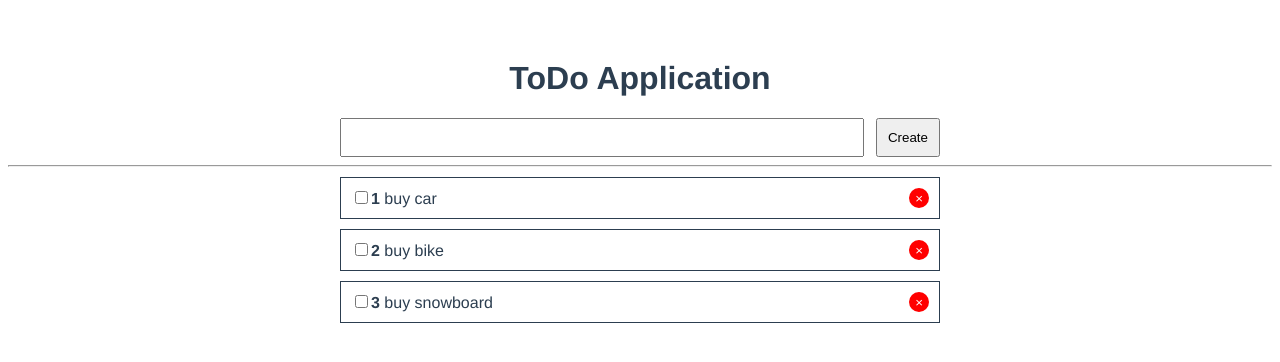
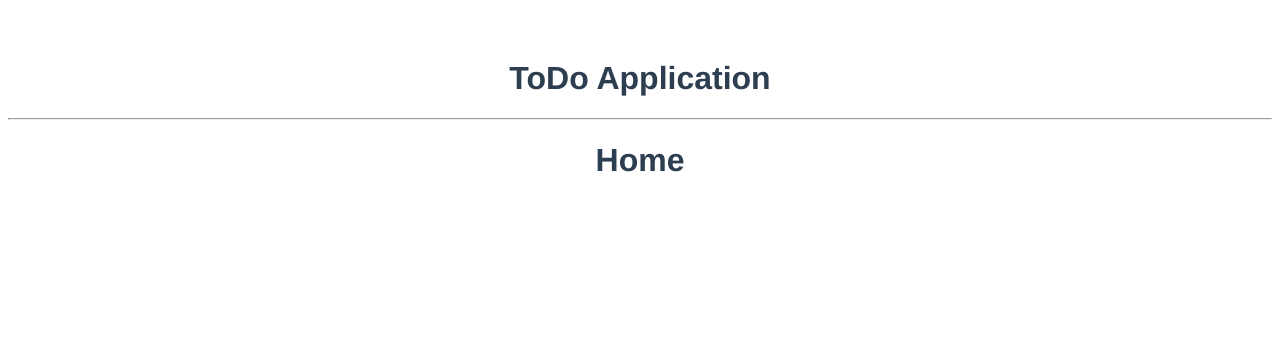
Before and after one commit to HorbynkoIvan/vue2-todo-list, a Vue app: page / in a window 1280 px wide. Shown: the top 362 px of the page. Built offline with nearby package versions, Linux system fonts and the light colour scheme.

Commit message:
added routing, rout /todos

```diff
--- a/package.json
+++ b/package.json
@@ -12,7 +12,8 @@
     "node-sass": "^4.13.0",
     "sass-loader": "^8.0.1",
     "style-loader": "^1.1.2",
-    "vue": "^2.6.10"
+    "vue": "^2.6.10",
+    "vue-router": "^3.1.3"
   },
   "devDependencies": {
     "@vue/cli-plugin-babel": "^4.1.0",
--- a/src/App.vue
+++ b/src/App.vue
@@ -1,43 +1,12 @@
 <template>
   <div id="app">
     <h1>ToDo Application</h1>
-    <AddTodo @add-todo="addTodo"/>
-    <hr/>
-    <TodoList
-      v-bind:todos="todos"
-      v-on:remove-todo="removeTodo"
-    />
+    <hr>
+    <router-view></router-view>
   </div>
 </template>
 
 <script>
-import TodoList from './components/TodoList'
-import AddTodo from './components/AddTodo'
-export default {
-  name: 'app',
-  components: {
-    TodoList, AddTodo
-  },
-  data () {
-    return {
-      todos: [
-        { id: 1, title: 'buy car', completed: false },
-        { id: 2, title: 'buy bike', completed: false },
-        { id: 3, title: 'buy snowboard', completed: false }
-      ]
-    }
-  },
-  methods: {
-    removeTodo (id) {
-      this.todos = this.todos.filter((item) => {
-        return item.id !== id
-      })
-    },
-    addTodo (newTodo) {
-      this.todos.push(newTodo)
-    }
-  }
-}
 </script>
 
 <style>
--- /dev/null
+++ b/src/Views/Home.vue
@@ -0,0 +1,5 @@
+<template>
+  <div>
+    <h1>Home</h1>
+  </div>
+</template>
--- /dev/null
+++ b/src/Views/Todos.vue
@@ -0,0 +1,52 @@
+<template>
+  <div>
+    <h2>ToDo Application</h2>
+    <AddTodo @add-todo="addTodo"/>
+    <hr/>
+    <TodoList
+      v-bind:todos="todos"
+      v-on:remove-todo="removeTodo"
+    />
+  </div>
+</template>
+
+<script>
+import TodoList from '../components/TodoList'
+import AddTodo from '../components/AddTodo'
+export default {
+  name: 'app',
+  components: {
+    TodoList, AddTodo
+  },
+  data () {
+    return {
+      todos: [
+        { id: 1, title: 'buy car', completed: false },
+        { id: 2, title: 'buy bike', completed: false },
+        { id: 3, title: 'buy snowboard', completed: false }
+      ]
+    }
+  },
+  methods: {
+    removeTodo (id) {
+      this.todos = this.todos.filter((item) => {
+        return item.id !== id
+      })
+    },
+    addTodo (newTodo) {
+      this.todos.push(newTodo)
+    }
+  }
+}
+</script>
+
+<style>
+  #app {
+    font-family: 'Avenir', Helvetica, Arial, sans-serif;
+    -webkit-font-smoothing: antialiased;
+    -moz-osx-font-smoothing: grayscale;
+    text-align: center;
+    color: #2c3e50;
+    margin-top: 60px;
+  }
+</style>
--- a/src/components/AddTodo.vue
+++ b/src/components/AddTodo.vue
@@ -28,14 +28,13 @@ export default {
 }
 </script>
 
-<style scoped>
+<style lang="scss" scoped>
   form{
     width: 100%;
     max-width: 600px;
     margin: 0 auto;
     display: flex;
     justify-content: space-between;
-  }
     input{
       width: 500px;
       padding: 10px;
@@ -43,4 +42,5 @@ export default {
     button{
       padding: 10px;
     }
+  }
 </style>
--- a/src/components/TodoList.vue
+++ b/src/components/TodoList.vue
@@ -27,15 +27,16 @@ export default {
 }
 </script>
 
-<style scoped>
+<style lang="scss" scoped>
   .wrapper{
     width: 100%;
     max-width: 600px;
     margin: 0 auto;
+    ul{
+      list-style: none;
+      margin: 0;
+      padding: 0;
+    }
   }
-  ul{
-    list-style: none;
-    margin: 0;
-    padding: 0;
-  }
+
 </style>
--- a/src/components/Todoitem.vue
+++ b/src/components/Todoitem.vue
@@ -1,5 +1,5 @@
 <template>
-  <div>
+  <div class="todo_item">
     <li>
       <span v-bind:class="{done: todo.completed}">
         <input type="checkbox" name="" id="" v-on:change="todo.completed = !todo.completed">
@@ -24,7 +24,8 @@ export default
 }
 </script>
 
-<style scoped>
+<style lang="scss" scoped>
+  .todo_item{
     li{
       display: flex;
       justify-content: space-between;
@@ -41,4 +42,6 @@ export default
     .done{
       text-decoration: line-through;
     }
+  }
+
 </style>
--- a/src/main.js
+++ b/src/main.js
@@ -1,8 +1,10 @@
 import Vue from 'vue'
 import App from './App.vue'
+import router from './router'
 
 Vue.config.productionTip = false
 
 new Vue({
+  router,
   render: h => h(App)
 }).$mount('#app')
--- /dev/null
+++ b/src/router.js
@@ -0,0 +1,19 @@
+import Vue from 'vue'
+import Router from 'vue-router'
+import Home from './Views/Home.vue'
+
+Vue.use(Router)
+
+export default new Router({
+  mode: 'history',
+  routes: [
+    {
+      path: '/',
+      component: Home
+    },
+    {
+      path: '/todos',
+      component: () => import('./Views/Todos.vue')
+    }
+  ]
+})
```
Also changed, not shown: 1 other file (tests, documents, lock files or other folders). Lines whose indentation alone changed are shown as unchanged.
